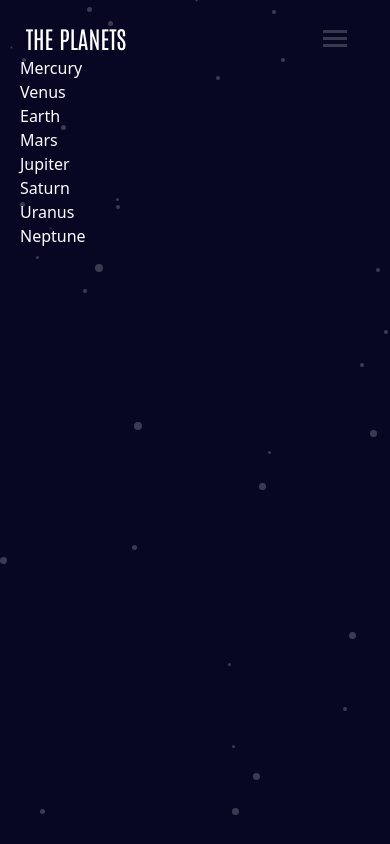
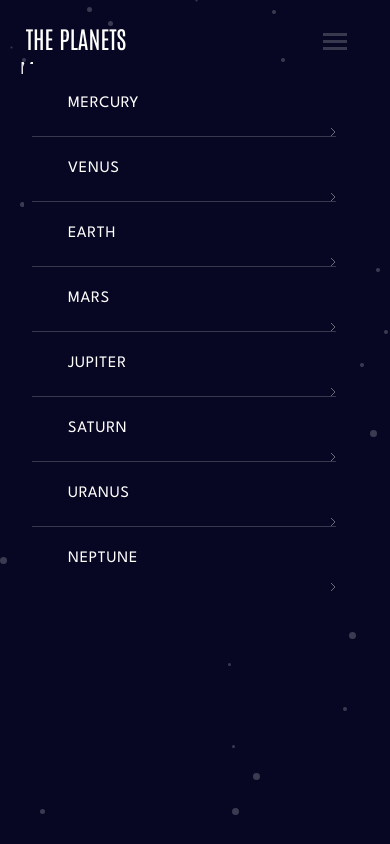
Before and after one commit to JaacielBriseo/planets-fact, a React (Create React App) app: page / in a window 390 px wide. Both pictures are taken after a click on the button 335 px from the left and 38 px from the top of the page. Built offline with nearby package versions, Linux system fonts and the light colour scheme.

Commit message:
Mobile menu and PlanetsRouter fixed

```diff
--- a/src/components/HamburgerButton.tsx
+++ b/src/components/HamburgerButton.tsx
@@ -4,7 +4,7 @@ export const HamburgerButton = () => {
 	const dispatch = useAppDispatch();
 	return (
 		<div className='w-6 h-4'>
-			<button onClick={() => dispatch(toggleMobileMenu())} type='button' className='flex flex-col space-y-1'>
+			<button onClick={() => dispatch(toggleMobileMenu())} type='button'>
 				<svg xmlns='http://www.w3.org/2000/svg' width='24' height='17'>
 					<g fill={`${isMobileMenuOpen ? '#38384F' : '#FFF'}`} fillRule='evenodd'>
 						<path d='M0 0h24v3H0zM0 7h24v3H0zM0 14h24v3H0z' />
--- a/src/components/MobileMenu.tsx
+++ b/src/components/MobileMenu.tsx
@@ -1,15 +1,20 @@
 import { NavLink } from 'react-router-dom';
 import { useAppSelector } from '../app';
+import chevron from '../assets/icon-chevron.svg';
 
 export const MobileMenu = () => {
 	const { planets } = useAppSelector((state) => state.planets);
 
 	return (
-		<div className='text-White'>
-			<ul>
+		<div className='w-80 h-[487px] p-2 fixed top-16 left-6 z-50 bg-Semiblack'>
+			<ul className='divide-y divide-DarkGray text-White uppercase font-Spartan tracking-wider'>
 				{planets.map((planet) => (
-					<li key={planet.name}>
-						<NavLink to={`/${planet.name.toLowerCase()}`}>{planet.name}</NavLink>
+					<li key={planet.name} className='flex items-center justify-between space-y-14'>
+						<div className='w-[136px] h-6 flex items-center space-x-4'>
+							<span className={`inline-block w-5 h-5 rounded-full bg-${planet.name}`}></span>
+							<NavLink to={`/${planet.name.toLowerCase()}`}>{planet.name}</NavLink>
+						</div>
+						<img src={chevron} alt='Chevron' />
 					</li>
 				))}
 			</ul>
--- a/src/router/PlanetsRouter.tsx
+++ b/src/router/PlanetsRouter.tsx
@@ -3,9 +3,10 @@ import { Earth, Jupiter, Mars, Menu, Mercury, Neptune, Saturn, Uranus, Venus } f
 
 export const PlanetsRouter = () => {
 	return (
-		<div className='bg-Semiblack min-h-screen bg-stars p-5'>
+		<div className='bg-Semiblack min-h-screen bg-stars p-5 text-White'>
+			<Menu />
 			<Routes>
-				<Route path='/' element={<Menu />} />
+				<Route path='/' element={<Mercury />} />
 				<Route path='/earth' element={<Earth />} />
 				<Route path='/jupiter' element={<Jupiter />} />
 				<Route path='/mars' element={<Mars />} />
--- a/tailwind.config.js
+++ b/tailwind.config.js
@@ -16,6 +16,14 @@ module.exports = {
 				LightOrange: '#CD5120',
 				VeryLightGreen: '#1EC2A4',
 				SkyBlue: '#2D68F0',
+				Mercury: '#DEF4FC',
+				Venus: '#F7CC7F',
+				Earth: '#545BFE',
+				Mars: '#FF6A45',
+				Jupiter: '#ECAD7A',
+				Saturn: '#FCCB6B',
+				Uranus: '#65F0D5',
+				Neptune: '#497EFA',
 			},
 			fontFamily: {
 				Antonio: ['Antonio', 'sans-serif'],
```
